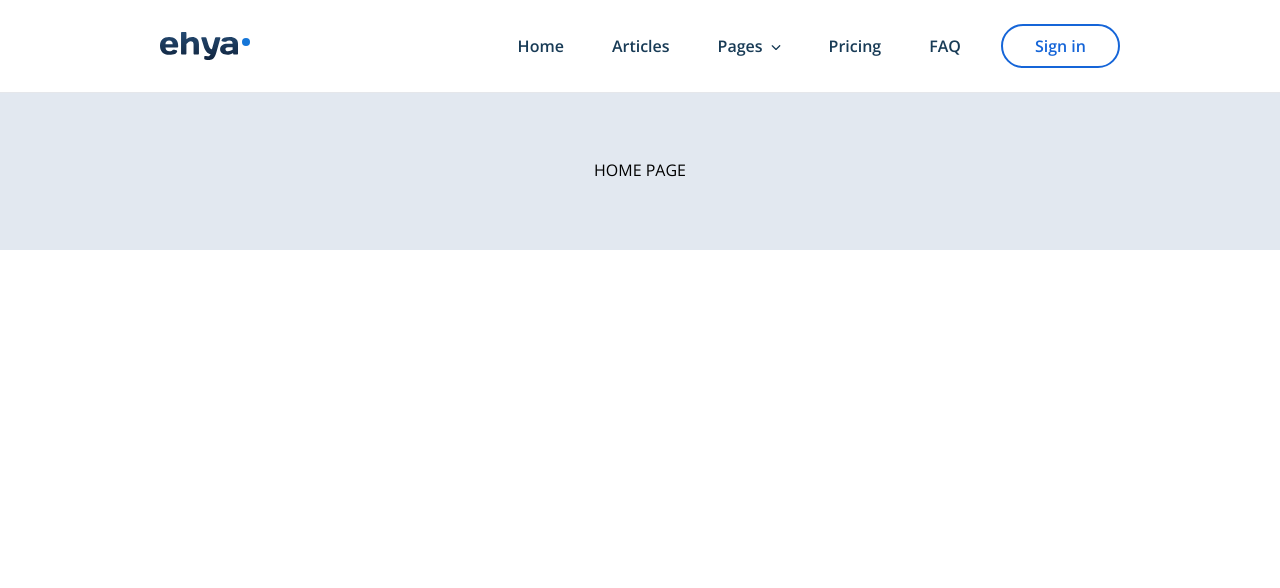
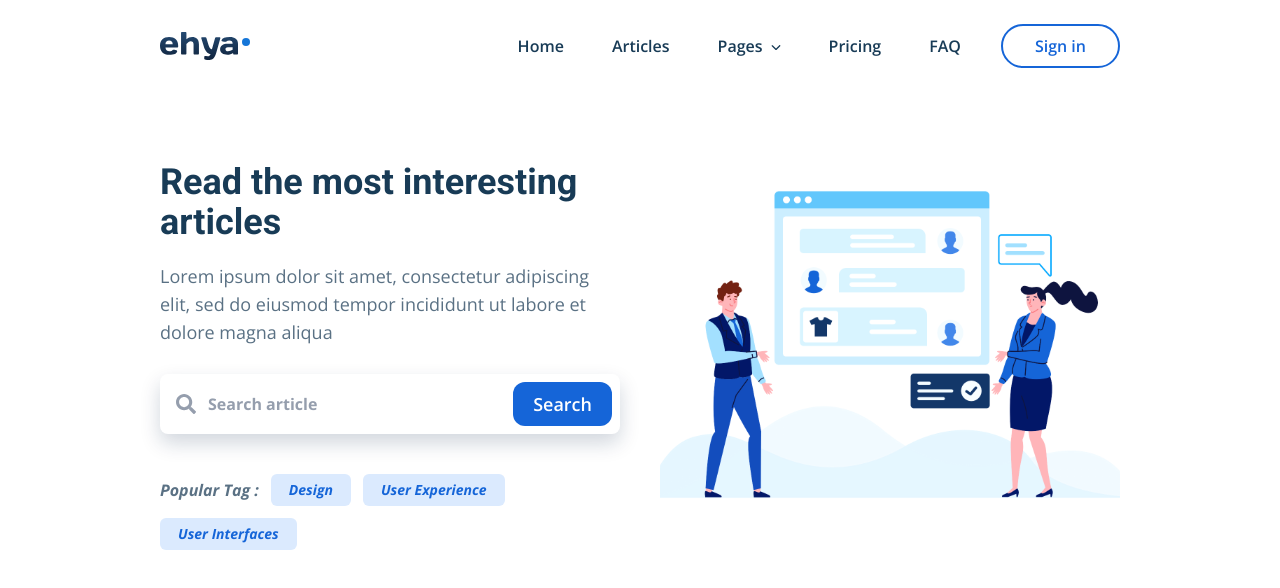
Before and after one commit to AldiAlpaujan/ehya-blog-react, a React (Vite) app: page / in a window 1280 px wide. Shown: the top 588 px of the page. Built offline with nearby package versions, Linux system fonts and the light colour scheme.

Commit message:
Membuat hero section

```diff
--- a/src/components/Elements/Button/index.tsx
+++ b/src/components/Elements/Button/index.tsx
@@ -8,7 +8,7 @@ interface ButtonProps {
 }
 const Button = (props: ButtonProps) => {
     return (
-        <button onClick={props.onClick} className={`${props.className} w-full bg-primary
+        <button onClick={props.onClick} className={`${props.className} px-5 bg-primary
             text-lg font-semibold text-white py-[12px] rounded-md
             transition-all duration-300
             hover:opacity-85 active:opacity-100`}>
--- a/src/components/Fragments/NavBar/index.tsx
+++ b/src/components/Fragments/NavBar/index.tsx
@@ -23,7 +23,6 @@ const NavBar = () => {
     return (
         <nav className={`w-full ${navHeight} fixed flex flex-col bg-transparent`}>
             <div className="container bg-white flex justify-between items-center w-full py-5 px-6
-                border-b
                 xl:px-40 lg:py-6">
                 <img src={images.logo} alt="nav-img" className="w-[78px] lg:w-[90px]" />
                 <NavigationItems className="hidden lg:flex" />
--- a/src/pages/home.tsx
+++ b/src/pages/home.tsx
@@ -1,13 +1,107 @@
+import Button from "../components/Elements/Button";
 import PageLayout from "../components/Layout/PageLayout";
+import images from "../constants/images";
 
 const HomePage = () => {
-    return (
-        <PageLayout>
-            <div className="container flex justify-center items-center h-40 bg-slate-200">
-                HOME PAGE
-            </div>
-        </PageLayout>
-    );
+  return (
+    <PageLayout>
+      <HeroSection />
+    </PageLayout>
+  );
+};
+
+const HeroSection = () => {
+  return (
+    <div className="container pt-10 px-6 lg:flex xl:px-40">
+
+      <div className="flex flex-col items-center lg:w-1/2 lg:mt-8 lg:items-start">
+        <div className="md:max-w-[555px] lg:max-w-max">
+          <h1 className="mb-4 font-roboto text-3xl text-dark-soft font-bold text-center
+            md:text-5xl md:leading-tight md:mb-5 lg:text-start lg:text-4xl
+            2xl:text-[52px] 2xl:leading-[60px]">
+            Read the most interesting articles
+          </h1>
+          <p className="text-center text-base text-dark-light leading-7 mb-[60px] md:text-xl md:mb-7
+            lg:text-start lg:text-lg 2xl:text-xl">
+            Lorem ipsum dolor sit amet, consectetur adipiscing elit, sed do eiusmod
+            tempor incididunt ut labore et dolore magna aliqua
+          </p>
+        </div>
+        <SearchInput />
+        <Tags />
+      </div>
+
+      <div className="hidden lg:ml-10 lg:block lg:w-1/2">
+        <img
+          className="w-full h-full object-cover"
+          src={images.heroImage}
+          alt="hero Image" />
+      </div>
+
+    </div>
+  );
+};
+
+const SearchInput = () => {
+  return (
+    <div className="w-full mb-4 md:mb-6">
+      <div className="mb-4 flex items-center justify-center rounded-md overflow-hidden shadow-[rgba(13,_38,_76,_0.19)_0px_9px_20px] md:rounded-lg">
+        <label htmlFor="search" className="ml-4">
+          <svg
+            width="20"
+            height="20"
+            viewBox="0 0 16 16"
+            fill="none"
+            xmlns="http://www.w3.org/2000/svg"
+          >
+            <path
+              fillRule="evenodd"
+              clipRule="evenodd"
+              d="M15.7781 14.8968L14.8937 15.7812C14.6031 16.075 14.1281 16.075 13.8343 15.7812L10.7187 12.6656C10.5781 12.525 10.5 12.3344 10.5 12.1343V11.625C9.39686 12.4875 8.00935 13 6.49998 13C2.90936 13 0 10.0906 0 6.49998C0 2.90936 2.90936 0 6.49998 0C10.0906 0 13 2.90936 13 6.49998C13 8.00935 12.4875 9.39686 11.625 10.5H12.1343C12.3344 10.5 12.525 10.5781 12.6656 10.7187L15.7812 13.8343C16.0718 14.1281 16.0718 14.6031 15.7781 14.8968ZM2.49999 6.49998C2.49999 8.71247 4.29061 10.5 6.49998 10.5C8.71247 10.5 10.5 8.70936 10.5 6.49998C10.5 4.2875 8.70936 2.49999 6.49998 2.49999C4.2875 2.49999 2.49999 4.29061 2.49999 6.49998Z"
+              fill="#959EAD"
+            />
+          </svg>
+        </label>
+        <input
+          id="search"
+          type="text"
+          placeholder="Search article"
+          className="w-full ml-3 py-3 h-full text-dark-hard font-medium outline-none placeholder:text-[#959EAD] placeholder:font-bold"
+        />
+        <Button className="hidden my-2 mr-2 py-[8px] text-base rounded-xl md:block">
+          Search
+        </Button>
+      </div>
+      <Button className="md:hidden w-full">Search</Button>
+    </div>
+  );
+};
+
+const Tags = () => {
+  const tags: string[] = [
+    'Design', 'User Experience', 'User Interfaces',
+  ];
+  return (
+    <div className="self-start flex flex-wrap items-center gap-y-3 gap-x-3">
+      <h5 className="text-base font-bold italic text-dark-light">
+        Popular Tag :
+      </h5>
+      {
+        tags.map((value, index) => (<Tag key={index} title={value} />))
+      }
+    </div>
+  );
 }
 
+const Tag = (props: { title: string }) => {
+  return (
+    <div className="bg-blue-100 rounded-md">
+      <p className="text-primary text-sm font-bold italic py-[6px] px-[18px]">
+        {props.title}
+      </p>
+    </div>
+  );
+}
+
+
 export default HomePage;
--- a/src/pages/login.tsx
+++ b/src/pages/login.tsx
@@ -20,7 +20,7 @@ const LoginPage = () => {
                 Forgot Password?
             </a>
 
-            <Button className="mb-5 lg:mb-7">
+            <Button className="mb-5 lg:mb-7 w-full">
                 Sign In
             </Button>
 
--- a/src/pages/register.tsx
+++ b/src/pages/register.tsx
@@ -21,11 +21,11 @@ const RegisterPage = () => {
                 label="Password"
                 placeholder="Enter password" />
 
-            <Button className="mb-5 mt-2 lg:mb-7">
+            <Button className="mb-5 mt-2 lg:mb-7 w-full ">
                 Register
             </Button>
 
-            <p className="self-start text-sm text-dark-light font-semibold">
+            <p className="self-start text-sm text-dark-light font-semibold ">
                 You have an account?
                 <span>
                     <Link to="/login" className="text-sm ml-1 text-primary font-semibold self-start mt-1 mb-5" >
```
